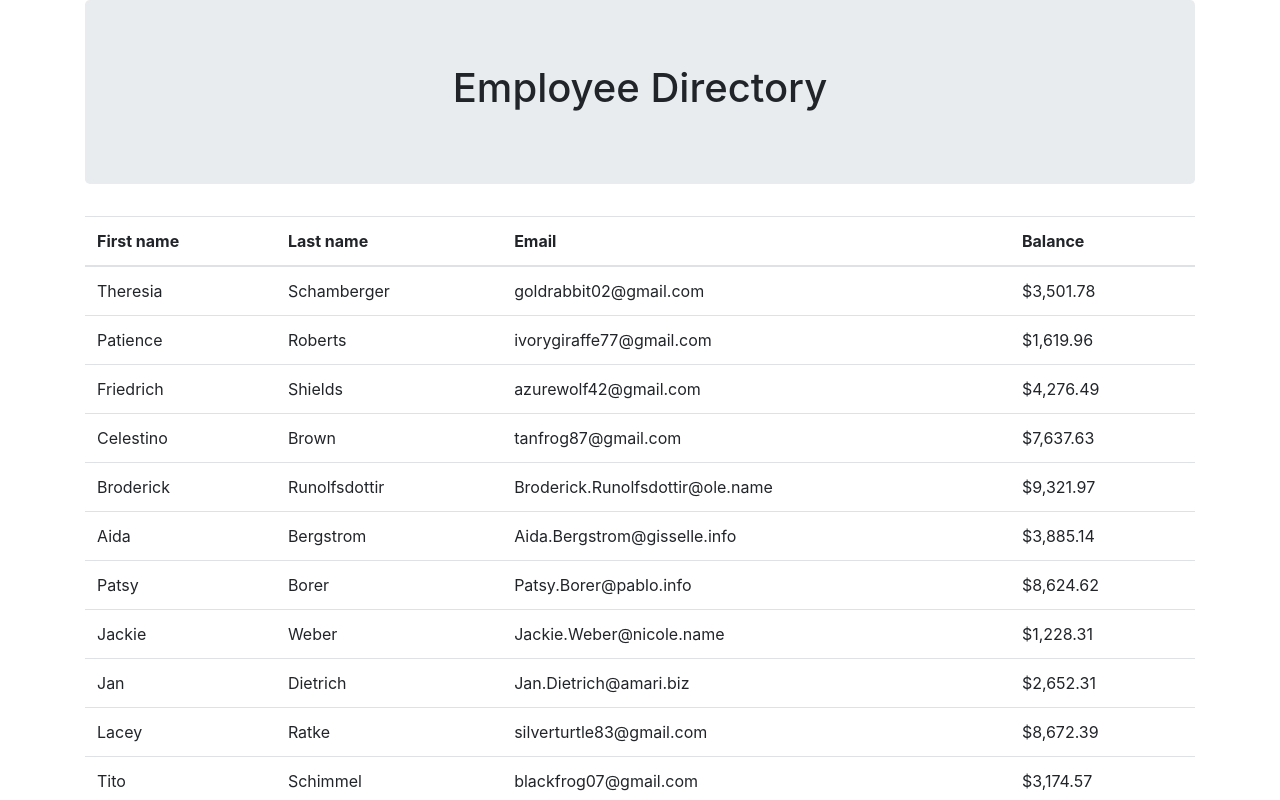
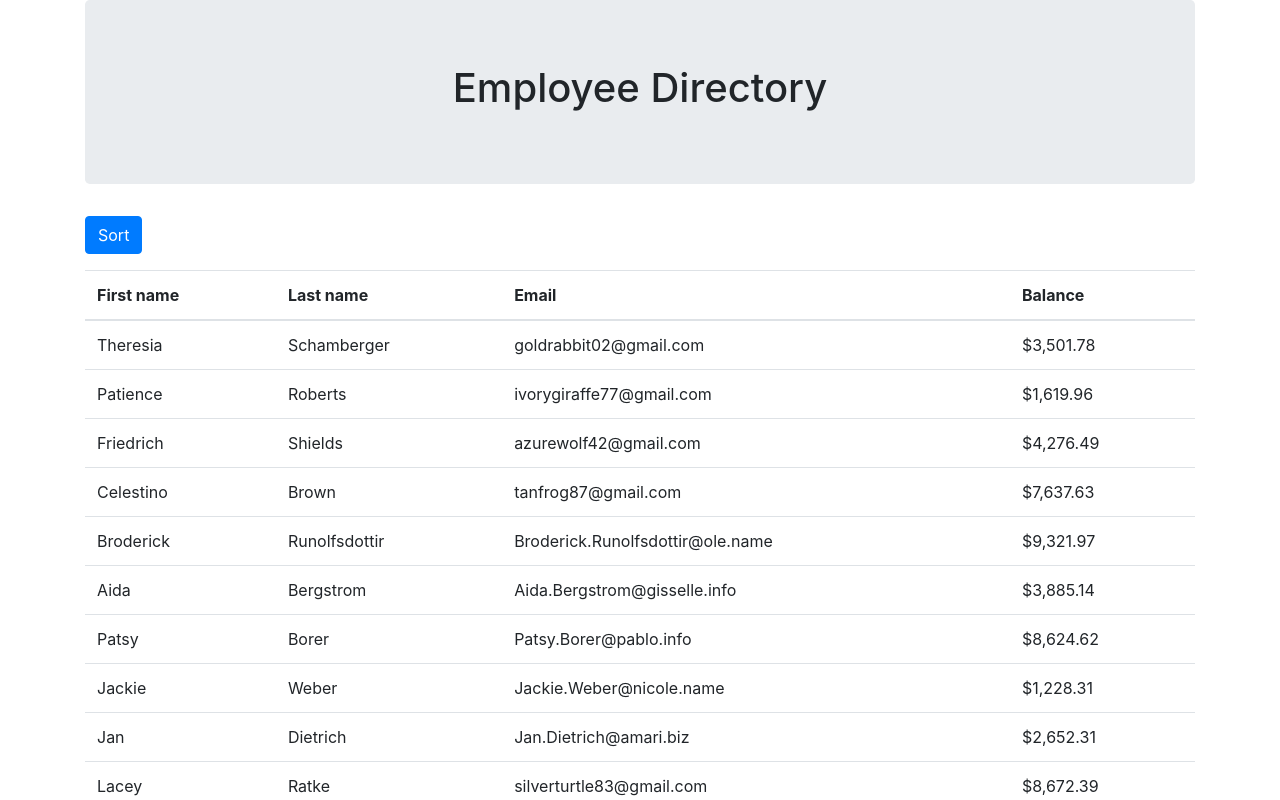
Before and after one commit to omair-muhi/employee-directory, a React (Create React App) app in the folder emp-dir-app/: page / in a window 1280 px wide. Shown: the top 800 px of the page. Built offline with nearby package versions, Linux system fonts and the light colour scheme.

Commit message:
Subject: Add Sort button to App Problem: NA Solution: NA Note: NA

```diff
--- a/emp-dir-app/src/App.js
+++ b/emp-dir-app/src/App.js
@@ -1,15 +1,27 @@
 import React from 'react';
-// import EmployeeCard from './components/EmployeeCard';
 import Wrapper from './components/Wrapper';
 import Title from './components/Title';
 import Table from './components/Table';
 import employees from './employees.json';
 
 class App extends React.Component {
+    constructor(props) {
+        super(props);
+        this.state = { isSorted: false }
+        this.handleSortClick = this.handleSortClick.bind(this);
+    }
+    handleSortClick() {
+        this.setState(state => ({
+            isSorted: !state.isSorted
+        }));
+    }
     render() {
         return (
             <Wrapper>
                 <Title>Employee Directory</Title>
+                <button type="button" className="btn btn-primary mb-3" onClick={this.handleSortClick}>
+                    {this.state.isSorted ? 'Show' : 'Sort'}
+                </button>
                 <Table employeesArr={employees}></Table>
             </Wrapper >
         );
```
Also changed, not shown: emp-dir-app/src/components/EmployeeCard/index.js (deleted).
